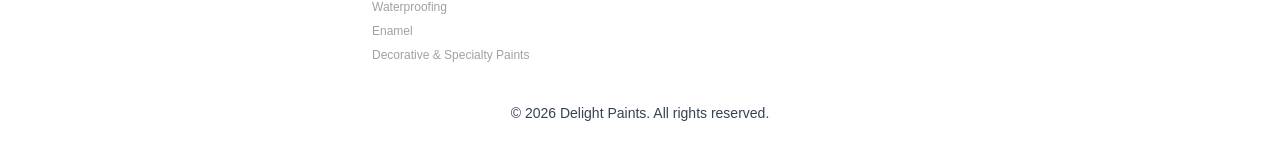
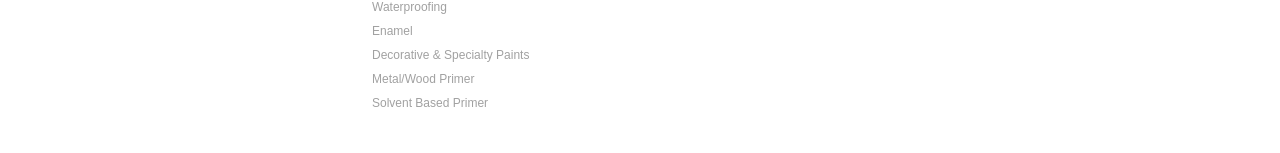
Before and after one commit to AbhiK2244/Delight-Paints-Website, a React (Vite) app: page / in a window 1280 px wide. Shown: the part 5427-5580 px from the top of the page. Built offline with nearby package versions, Linux system fonts and the light colour scheme.

Commit message:
additional category name added in footer and readme added

```diff
--- a/src/components/Footer.jsx
+++ b/src/components/Footer.jsx
@@ -77,6 +77,22 @@ const Footer = () => {
                 className="hover:text-[#9e2519] transition-colors"
               >
                 Decorative & Specialty Paints
+              </Link>
+            </li>
+            <li>
+              <Link
+                to="/products?category=Metal/Wood%20Primer"
+                className="hover:text-[#9e2519] transition-colors"
+              >
+                Metal/Wood Primer
+              </Link>
+            </li>
+            <li>
+              <Link
+                to="/products?category=Solvent%20Based%20Primer"
+                className="hover:text-[#9e2519] transition-colors"
+              >
+                Solvent Based Primer
               </Link>
             </li>
           </ul>
```
Also changed, not shown: 1 other file (tests, documents, lock files or other folders).
